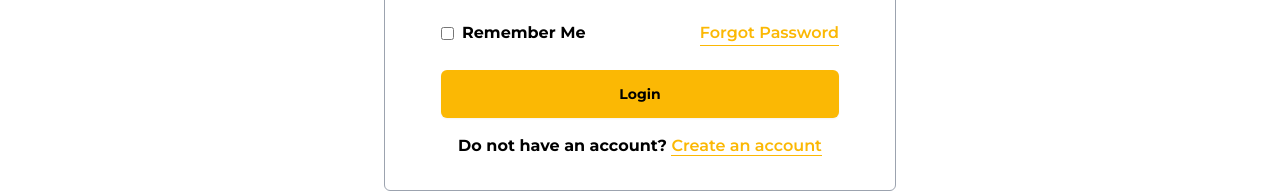
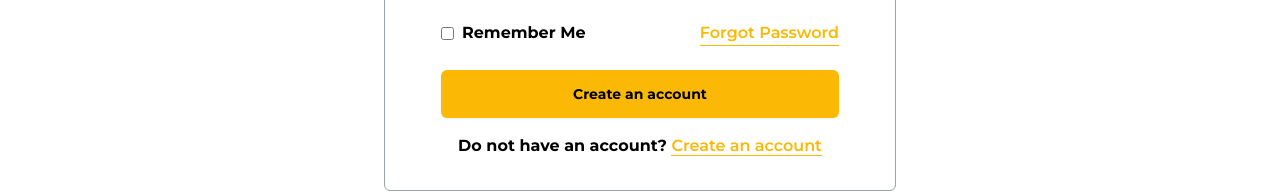
Before and after one commit to khalidbinibrahim/Assignment-9, a React (Vite) app: page /login in a window 1280 px wide. Shown: the part 392-585 px from the top of the page. Built offline with nearby package versions, Linux system fonts and the light colour scheme.

Commit message:
complete get data from sign in

```diff
--- a/src/pages/Login/Login.jsx
+++ b/src/pages/Login/Login.jsx
@@ -4,12 +4,21 @@ import { NavLink } from 'react-router-dom';
 import { FaFacebook } from "react-icons/fa";
 import { FcGoogle } from "react-icons/fc";
 import { Helmet } from 'react-helmet-async';
+import { useContext } from 'react';
+import { AuthContext } from '../../providers/AuthProvider';
 
 const Login = () => {
+    const { register, handleSubmit, getValues, reset } = useForm();
+    const { signInUser } = useContext(AuthContext);
 
-    const { register, handleSubmit, formState: { errors } } = useForm();
-    const onSubmit = data => console.log(data);
-    console.log(errors);
+    const onSubmit = data => {
+        console.log(data);
+    }
+
+    const handleSignIn = () =>{
+        const formData = getValues();
+        console.log(formData)
+    }
 
     return (
         <div>
@@ -36,7 +45,7 @@ const Login = () => {
                     </div>
 
                     <div className='my-4'>
-                        <a className="btn w-full bg-[#FBB804] font-montserrat text-black font-bold px-7 text-center rounded-md border-none">Login</a>
+                        <button type="submit" className="btn w-full bg-[#FBB804] font-montserrat text-black font-bold px-7 text-center rounded-md border-none" onClick={handleSignIn}>Create an account</button>
                     </div>
                 </form>
                 <p className='text-black font-bold text-center'>Do not have an account? <NavLink to="/create_account" className="text-[#FBB804] border-b border-[#FBB804] font-semibold">Create an account</NavLink></p>
--- a/src/providers/AuthProvider.jsx
+++ b/src/providers/AuthProvider.jsx
@@ -1,4 +1,4 @@
-import { createUserWithEmailAndPassword } from "firebase/auth";
+import { createUserWithEmailAndPassword, signInWithEmailAndPassword } from "firebase/auth";
 import { createContext, useState } from "react";
 import {auth} from "../firebase/firebase.config"
 
@@ -11,8 +11,13 @@ const AuthProvider = ({ children }) => {
         return createUserWithEmailAndPassword(auth, email, password)
     }
 
+    const signInUser = (email, password) =>{
+        return signInWithEmailAndPassword(auth, email, password)
+    }
+
     const info = {
-        createUser
+        createUser,
+        signInUser
     }
 
     return (
```
